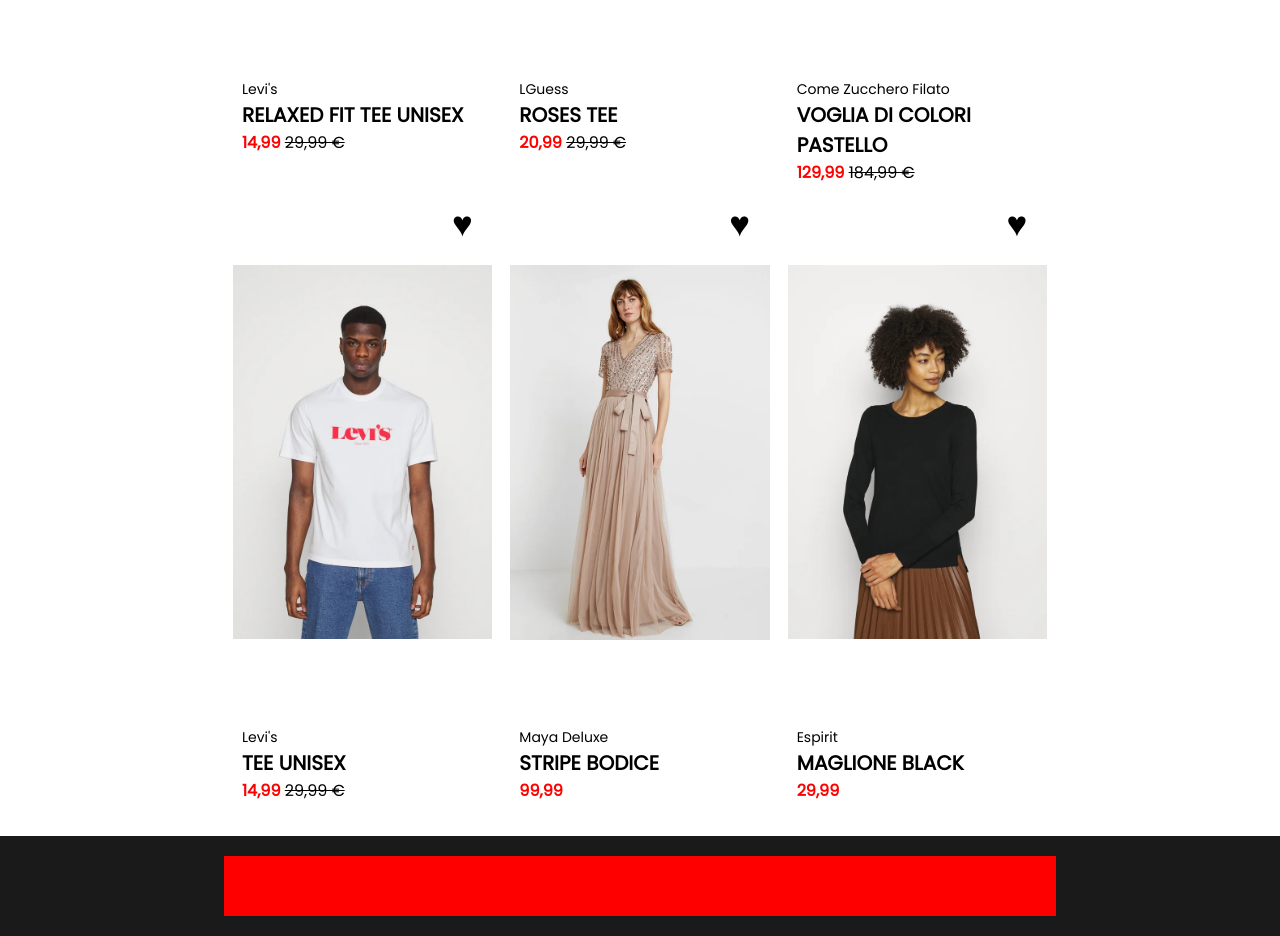
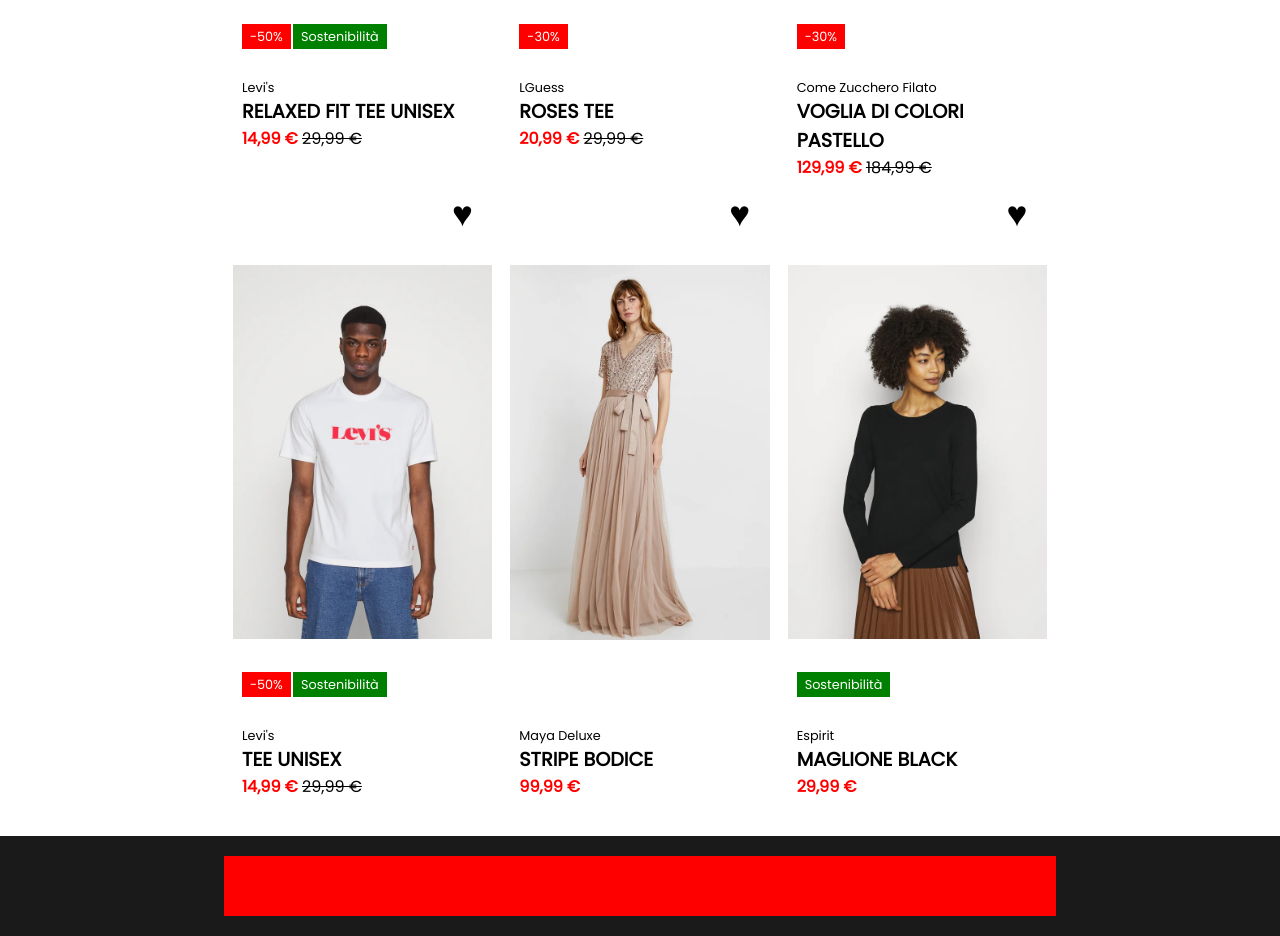
Before and after one commit to GiorgioDellutri/html-css-boolando, a plain HTML site: page index.html in a window 1280 px wide. Shown: the part 620-1556 px from the top of the page. Drawn offline with Linux system fonts and the light colour scheme.

Commit message:
implemented main content

```diff
--- a/css/style.css
+++ b/css/style.css
@@ -129,11 +129,11 @@
 }
 
 p.brand{
-    font-size: 14px;
+    font-size: 0.8rem;
 }
 
 p.type{
-    font-size: 20px;
+    font-size: 1.2rem;
     font-weight: bold;
 }
 
@@ -158,7 +158,7 @@
 
 div.card div.heart{
     position: absolute;
-    top: 20px;
+    top: 10px;
     right: 5px;
     width: 50px;
     height: 50px;
@@ -166,18 +166,49 @@
 }
 
 div.card div.heart span{
-    font-size: 35px;
+    font-size: 2.2rem;
     display: table;
     margin: 0 auto;
 }
 
+div.card div.discount-tag{
+    position: absolute;
+    background-color: red;
+    top: 90%;
+    left: 9px;
+}
 
+div.card div.discount-tag p{
+    color: white;
+    padding: 3.6px 8px;
+    font-size: 0.8rem;
+}
 
+div.card div.sustainable-tag{
+    position: absolute;
+    background-color: green;
+    top:90%;
+    left:60px;
+    color: white;
+}
 
+div.card div.sustainable-tag p{
+    padding: 3.6px 8px;
+    font-size: 0.8rem;
+}
 
+div.card div.sustainable-tag-special{
+    position: absolute;
+    background-color: green;
+    top:90%;
+    left: 9px;
+    color: white;
+}
 
-
-
+div.card div.sustainable-tag-special p{
+    padding: 3.6px 8px;
+    font-size: 0.8rem;
+}
 
 
 
--- a/index.html
+++ b/index.html
@@ -33,30 +33,49 @@
                     <div class="infocard">
                         <p class="brand">Levi's</p>
                         <p class="type">RELAXED FIT TEE UNISEX</p>
-                        <span class="price">14,99</span>
+                        <span class="price">14,99 &euro;</span>
                         <span class="price-discount">29,99 &euro;</span>
                     </div>
-                    <div class="heart"><span>&hearts;</span></div>
+                    <div class="heart">
+                        <span>&hearts;</span>
+                    </div>
+                    <div class="discount-tag">
+                        <p>-50%</p>
+                    </div>
+                    <div class="sustainable-tag">
+                        <p>Sostenibilità</p>
+                    </div>
                 </div>
 
                     <div class="card female1 position ">
                         <div class="infocard">
                         <p class="brand">LGuess</p>
                         <p class="type">ROSES TEE</p>
-                        <span class="price">20,99</span>
+                        <span class="price">20,99  &euro;</span>
                         <span class="price-discount">29,99 &euro;</span>
                     </div>
-                    <div class="heart"><span>&hearts;</span></div>
+                    <div class="heart">
+                        <span>&hearts;</span>
+                    </div>
+                    <div class="discount-tag">
+                        <p>-30%</p>
+                    </div>
                 </div>
 
                 <div class="card female2 position">
                     <div class="infocard">
                         <p class="brand">Come Zucchero Filato</p>
                         <p class="type">VOGLIA DI COLORI PASTELLO</p>
-                        <span class="price">129,99</span>
+                        <span class="price">129,99  &euro;</span>
                         <span class="price-discount">184,99 &euro;</span>
                     </div>
-                    <div class="heart"><span>&hearts;</span></div>
+                    <div class="heart">
+                        <span>&hearts;</span>
+                    </div>
+                    <div class="discount-tag">
+                        <p>-30%</p>
+                    </div>
+
                 </div>
             </div>
 
@@ -65,33 +84,48 @@
                     <div class="infocard">
                         <p class="brand">Levi's</p>
                         <p class="type">TEE UNISEX</p>
-                        <span class="price">14,99</span>
+                        <span class="price">14,99  &euro;</span>
                         <span class="price-discount">29,99 &euro;</span>
                     </div>
-                    <div class="heart"><span>&hearts;</span></div>
+                    <div class="heart">
+                        <span>&hearts;</span>
+                    </div>
+                    <div class="discount-tag">
+                        <p>-50%</p>
+                    </div>
+                    <div class="sustainable-tag"><p>Sostenibilità</p></div>
                 </div>
 
                 <div class="card female3 position">
                     <div class="infocard">
                         <p class="brand">Maya Deluxe</p>
                         <p class="type">STRIPE BODICE</p>
-                        <span class="price">99,99</span>
+                        <span class="price">99,99  &euro;</span>
                     </div>
-                    <div class="heart"><span>&hearts;</span></div>
+                    <div class="heart">
+                        <span>&hearts;</span>
+                    </div>
                 </div>
                 <div class="card female4 position">
                     <div class="infocard">
                         <p class="brand">Espirit</p>
                         <p class="type">MAGLIONE BLACK</p>
-                        <span class="price">29,99</span>
+                        <span class="price">29,99  &euro;</span>
                     </div>
-                    <div class="heart"><span>&hearts;</span></div>
+                    <div class="heart">
+                        <span>&hearts;</span>
+                    </div>
+                    <div class="sustainable-tag-special">
+                        <p>Sostenibilità</p>
+                    </div>
                 </div>
             </div>
         </main>
         <footer>
             <div class="info container">
-                <div class="left-footer"></div>
+                <div class="left-footer">
+
+                </div>
                 <div class="right-footer"></div>
             </div>
 
```
